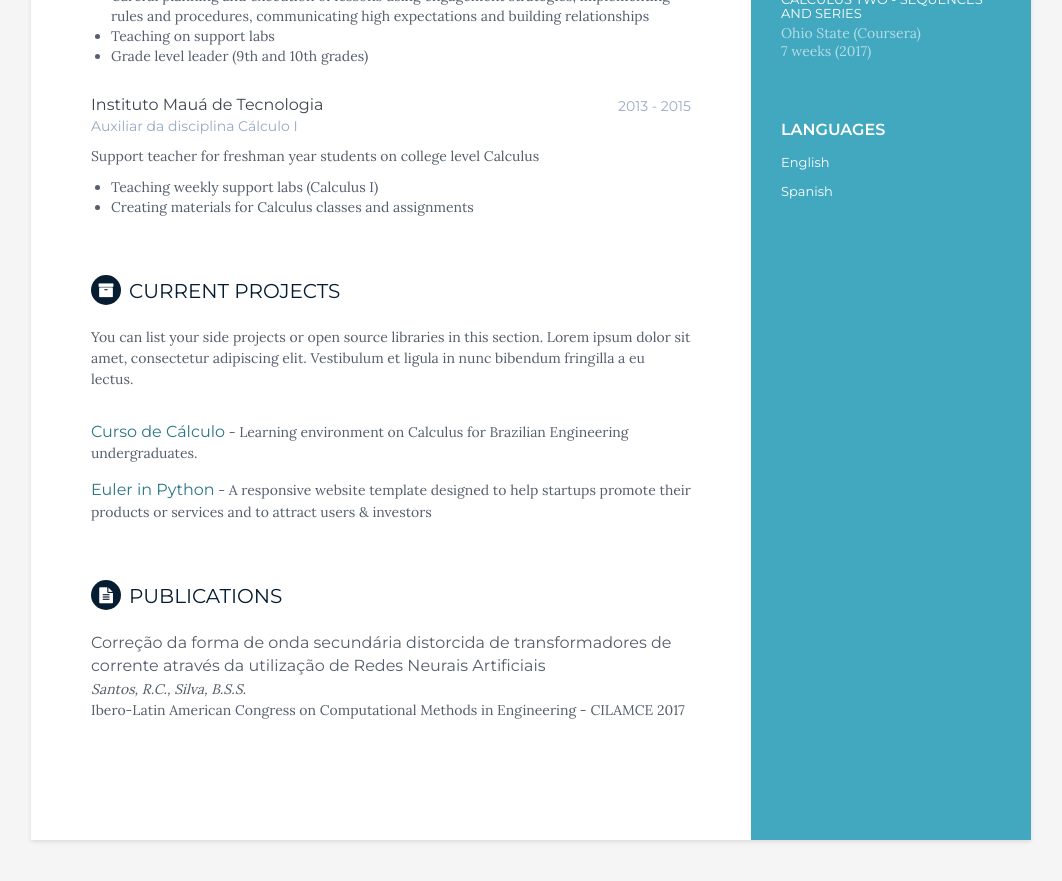
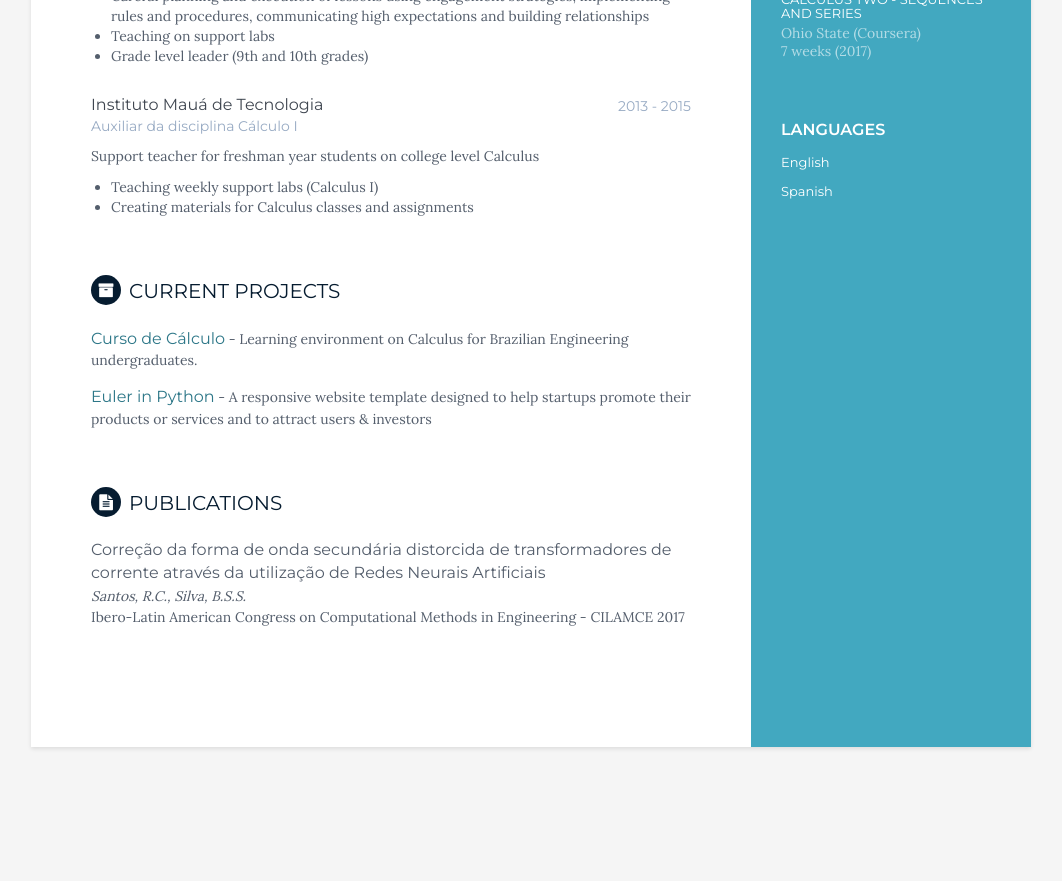
Before and after one commit to bru1987/bru1987.github.io, a Jekyll site: the page built from cv.html, in a window 1280 px wide and 900 px high, scrolled down 1098 px. Shown: the top 881 px of the window, without its empty margins (109-1171 px from the left). Built offline with Jekyll 4.4.1, drawn with Linux system fonts in a browser that asks for light colours; after the commit the page ends 1905 px from its top, so only the background shows below that.

Commit message:
Update projects.yml

```diff
--- a/_data/projects.yml
+++ b/_data/projects.yml
@@ -1,5 +1,3 @@
-intro: "You can list your side projects or open source libraries in this section. Lorem ipsum dolor
-  sit amet, consectetur adipiscing elit. Vestibulum et ligula in nunc bibendum fringilla a eu lectus."
 projects:
   - project:
     title: Curso de Cálculo
```
